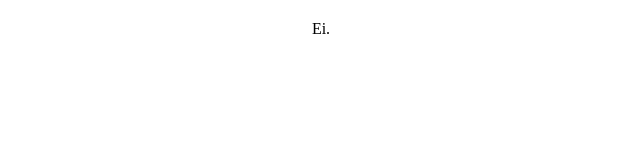
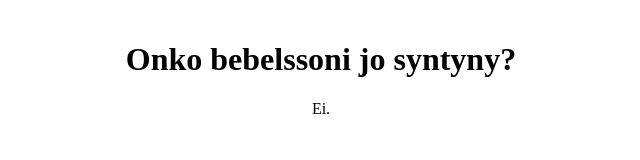
Before and after one commit to Tammotti/Tammotti.github.io, a plain HTML site: page index.html in a window 1280 px wide. Shown: the whole page, without its empty margins (319-959 px from the left). Drawn offline with Linux system fonts and the light colour scheme.

Commit message:
Update index.html

```diff
--- a/index.html
+++ b/index.html
@@ -3,12 +3,14 @@
     <style>
     body {
       display: flex;
-      justify-content: center;
+      align-items: center;
+      flex-direction: column;
       margin: 20px;
     }
     </style>
   </head>
   <body>
-    Ei.
+    <h1>Onko bebelssoni jo syntyny?</h1>
+    <div>Ei.</div>
   </body>
 </html>
```
